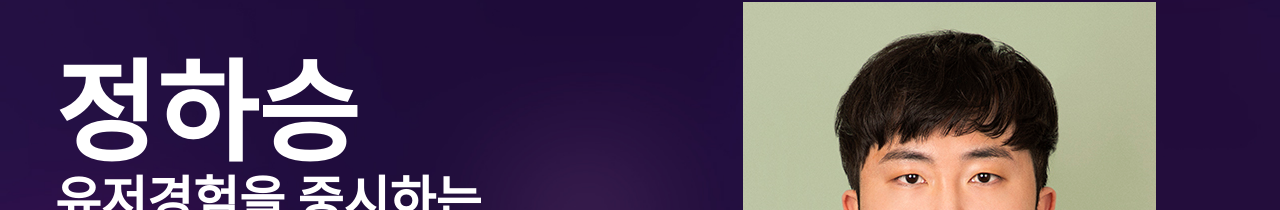
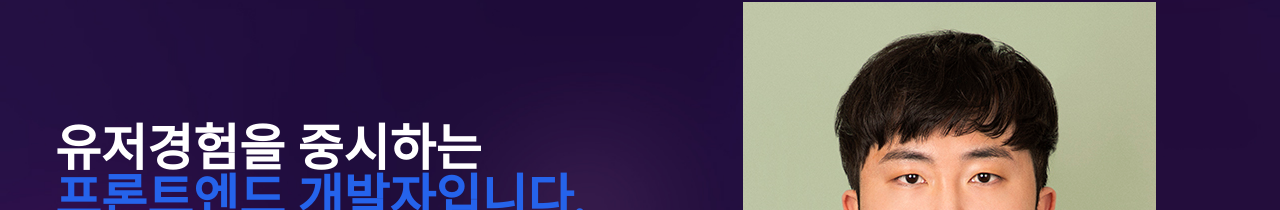
Before and after one commit to HA-SEUNG-JEONG/react-portfolio, a React (Create React App) app: page / in a window 1280 px wide. Shown: the part 196-406 px from the top of the page. Built offline with nearby package versions, Linux system fonts and the light colour scheme.

Commit message:
Chore : ShowName 컴포넌트 삭제

```diff
--- a/src/components/Banner.tsx
+++ b/src/components/Banner.tsx
@@ -1,4 +1,3 @@
-import ShowName from "./ShowName";
 import Introduction from "./Introduction";
 import SocialLink from "./SocialLink";
 import Profile from "./Profile";
@@ -12,7 +11,6 @@ const Banner = () => {
       <div className="container mx-auto mt-20">
         <article className="flex flex-col gap-y-8 lg:flex-row lg:items-center lg:gap-x-12">
           <div className="flex-1 text-center font-secondary lg:text-left">
-            <ShowName />
             <Introduction />
             <AnimatedMiddleButton />
             <SocialLink />
--- a/src/components/ShowName.tsx
+++ /dev/null
@@ -1,17 +0,0 @@
-import { motion } from "framer-motion";
-import { fadeIn } from "../variant";
-
-const ShowName = () => {
-  return (
-    <motion.h1
-      variants={fadeIn("up", 0.2)}
-      initial="hidden"
-      whileInView={"show"}
-      viewport={{ once: false, amount: 1 }}
-      className="text-[55px] font-bold leading-[0.8] lg:text-[110px] lg:mb-4 mb-4">
-      정하승
-    </motion.h1>
-  );
-};
-
-export default ShowName;
```
